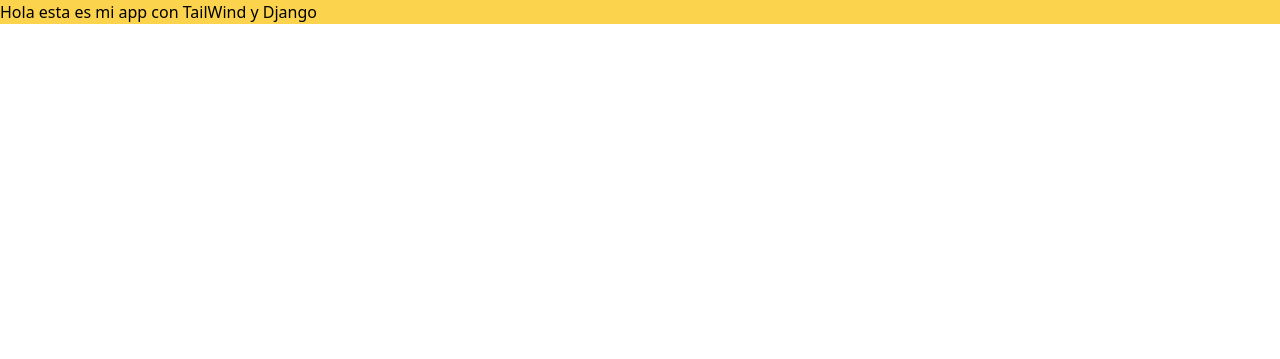
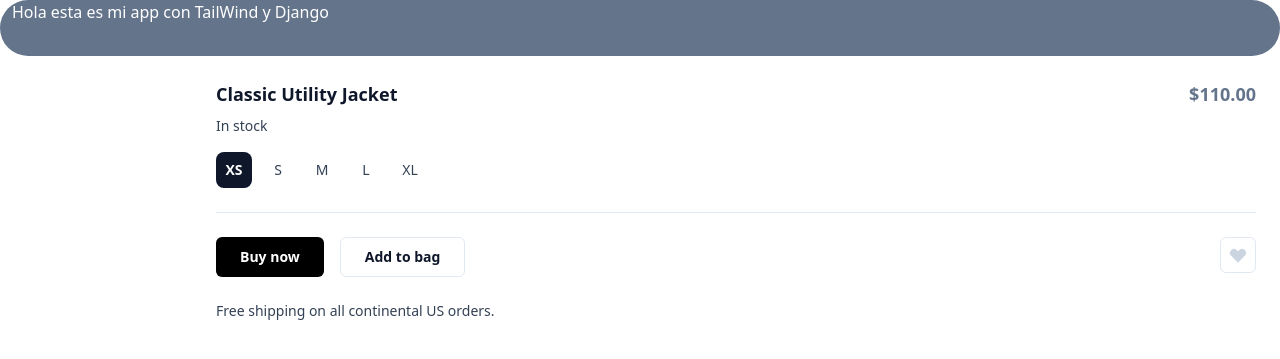
Before and after one commit to kei-kusanagi/Django-TailWind, a Django app: page / in a window 1280 px wide. Shown: the top 359 px of the page. Run offline with Django 4.2, Linux system fonts and the light colour scheme; some libraries are stand-ins or nearby versions.

Commit message:
commit Co-authored-by: Hector De Diego <lecksfrawen@gmail.com>

```diff
--- a/tailwind_django/myapp/templates/myapp/index.html
+++ b/tailwind_django/myapp/templates/myapp/index.html
@@ -7,9 +7,78 @@
     <meta name="viewport" content="width=device-width, initial-scale=1.0">
     <title>Tailwind Django</title>
     {% tailwind_css %}
+
 </head>
 <body>
-    <h1 class="text-2x1 bg-slate-500 hover:bg-amber-300">Hola esta es mi app con TailWind y Django</h1>
-
+    <h1 class="bg-slate-500 hover:bg-amber-300 rounded-full hover:rounded-lg text-white pl-3 pb-8">Hola esta es mi app con TailWind y Django</h1>
+    <div class="flex font-sans">
+        <div class="flex-none w-48 relative">
+        </div>
+        <form class="flex-auto p-6">
+          <div class="flex flex-wrap">
+            <h1 class="flex-auto text-lg font-semibold text-slate-900">
+              Classic Utility Jacket
+            </h1>
+            <div class="text-lg font-semibold text-slate-500">
+              $110.00
+            </div>
+            <div class="w-full flex-none text-sm font-medium text-slate-700 mt-2">
+              In stock
+            </div>
+          </div>
+          <div class="flex items-baseline mt-4 mb-6 pb-6 border-b border-slate-200">
+            <div class="space-x-2 flex text-sm">
+              <label>
+                <input class="sr-only peer" name="size" type="radio" value="xs" checked />
+                <div class="w-9 h-9 rounded-lg flex items-center justify-center text-slate-700 peer-checked:font-semibold peer-checked:bg-slate-900 peer-checked:text-white">
+                  XS
+                </div>
+              </label>
+              <label>
+                <input class="sr-only peer" name="size" type="radio" value="s" />
+                <div class="w-9 h-9 rounded-lg flex items-center justify-center text-slate-700 peer-checked:font-semibold peer-checked:bg-slate-900 peer-checked:text-white">
+                  S
+                </div>
+              </label>
+              <label>
+                <input class="sr-only peer" name="size" type="radio" value="m" />
+                <div class="w-9 h-9 rounded-lg flex items-center justify-center text-slate-700 peer-checked:font-semibold peer-checked:bg-slate-900 peer-checked:text-white">
+                  M
+                </div>
+              </label>
+              <label>
+                <input class="sr-only peer" name="size" type="radio" value="l" />
+                <div class="w-9 h-9 rounded-lg flex items-center justify-center text-slate-700 peer-checked:font-semibold peer-checked:bg-slate-900 peer-checked:text-white">
+                  L
+                </div>
+              </label>
+              <label>
+                <input class="sr-only peer" name="size" type="radio" value="xl" />
+                <div class="w-9 h-9 rounded-lg flex items-center justify-center text-slate-700 peer-checked:font-semibold peer-checked:bg-slate-900 peer-checked:text-white">
+                  XL
+                </div>
+              </label>
+            </div>
+          </div>
+          <div class="flex space-x-4 mb-6 text-sm font-medium">
+            <div class="flex-auto flex space-x-4">
+              <button class="h-10 px-6 font-semibold rounded-md bg-black text-white" type="submit">
+                Buy now
+              </button>
+              <button class="h-10 px-6 font-semibold rounded-md border border-slate-200 text-slate-900" type="button">
+                Add to bag
+              </button>
+            </div>
+            <button class="flex-none flex items-center justify-center w-9 h-9 rounded-md text-slate-300 border border-slate-200" type="button" aria-label="Like">
+              <svg width="20" height="20" fill="currentColor" aria-hidden="true">
+                <path fill-rule="evenodd" clip-rule="evenodd" d="M3.172 5.172a4 4 0 015.656 0L10 6.343l1.172-1.171a4 4 0 115.656 5.656L10 17.657l-6.828-6.829a4 4 0 010-5.656z" />
+              </svg>
+            </button>
+          </div>
+          <p class="text-sm text-slate-700">
+            Free shipping on all continental US orders.
+          </p>
+        </form>
+    </div>
 </body>
 </html>
--- a/tailwind_django/tailwind_django/settings.py
+++ b/tailwind_django/tailwind_django/settings.py
@@ -38,11 +38,11 @@ INSTALLED_APPS = [
     'django.contrib.messages',
     'django.contrib.staticfiles',
 
+    'myapp',
+
     'tailwind',
     'theme',
     'django_browser_reload',
-
-    'myapp',
 ]
 
 MIDDLEWARE = [
@@ -54,7 +54,7 @@ MIDDLEWARE = [
     'django.contrib.messages.middleware.MessageMiddleware',
     'django.middleware.clickjacking.XFrameOptionsMiddleware',
 
-    "django_browser_reload.middleware.BrowserReloadMiddleware",
+    'django_browser_reload.middleware.BrowserReloadMiddleware',
 
 ]
 
--- a/tailwind_django/theme/static/css/dist/styles.css
+++ b/tailwind_django/theme/static/css/dist/styles.css
@@ -673,13 +673,41 @@ select {
   }
 }
 
+.sr-only {
+  position: absolute;
+  width: 1px;
+  height: 1px;
+  padding: 0;
+  margin: -1px;
+  overflow: hidden;
+  clip: rect(0, 0, 0, 0);
+  white-space: nowrap;
+  border-width: 0;
+}
+
 .static {
   position: static;
+}
+
+.relative {
+  position: relative;
 }
 
 .mx-auto {
   margin-left: auto;
   margin-right: auto;
+}
+
+.mt-2 {
+  margin-top: 0.5rem;
+}
+
+.mt-4 {
+  margin-top: 1rem;
+}
+
+.mb-6 {
+  margin-bottom: 1.5rem;
 }
 
 .flex {
@@ -690,12 +718,85 @@ select {
   height: 100vh;
 }
 
+.h-9 {
+  height: 2.25rem;
+}
+
+.h-10 {
+  height: 2.5rem;
+}
+
+.w-48 {
+  width: 12rem;
+}
+
+.w-full {
+  width: 100%;
+}
+
+.w-9 {
+  width: 2.25rem;
+}
+
+.flex-none {
+  flex: none;
+}
+
+.flex-auto {
+  flex: 1 1 auto;
+}
+
+.flex-wrap {
+  flex-wrap: wrap;
+}
+
 .items-center {
   align-items: center;
 }
 
+.items-baseline {
+  align-items: baseline;
+}
+
 .justify-center {
   justify-content: center;
+}
+
+.space-x-2 > :not([hidden]) ~ :not([hidden]) {
+  --tw-space-x-reverse: 0;
+  margin-right: calc(0.5rem * var(--tw-space-x-reverse));
+  margin-left: calc(0.5rem * calc(1 - var(--tw-space-x-reverse)));
+}
+
+.space-x-4 > :not([hidden]) ~ :not([hidden]) {
+  --tw-space-x-reverse: 0;
+  margin-right: calc(1rem * var(--tw-space-x-reverse));
+  margin-left: calc(1rem * calc(1 - var(--tw-space-x-reverse)));
+}
+
+.rounded-full {
+  border-radius: 9999px;
+}
+
+.rounded-lg {
+  border-radius: 0.5rem;
+}
+
+.rounded-md {
+  border-radius: 0.375rem;
+}
+
+.border {
+  border-width: 1px;
+}
+
+.border-b {
+  border-bottom-width: 1px;
+}
+
+.border-slate-200 {
+  --tw-border-opacity: 1;
+  border-color: rgb(226 232 240 / var(--tw-border-opacity));
 }
 
 .bg-gray-50 {
@@ -708,13 +809,61 @@ select {
   background-color: rgb(100 116 139 / var(--tw-bg-opacity));
 }
 
+.bg-black {
+  --tw-bg-opacity: 1;
+  background-color: rgb(0 0 0 / var(--tw-bg-opacity));
+}
+
+.p-6 {
+  padding: 1.5rem;
+}
+
+.px-6 {
+  padding-left: 1.5rem;
+  padding-right: 1.5rem;
+}
+
+.pl-3 {
+  padding-left: 0.75rem;
+}
+
+.pb-8 {
+  padding-bottom: 2rem;
+}
+
+.pb-6 {
+  padding-bottom: 1.5rem;
+}
+
 .font-serif {
   font-family: ui-serif, Georgia, Cambria, "Times New Roman", Times, serif;
+}
+
+.font-sans {
+  font-family: ui-sans-serif, system-ui, -apple-system, BlinkMacSystemFont, "Segoe UI", Roboto, "Helvetica Neue", Arial, "Noto Sans", sans-serif, "Apple Color Emoji", "Segoe UI Emoji", "Segoe UI Symbol", "Noto Color Emoji";
 }
 
 .text-5xl {
   font-size: 3rem;
   line-height: 1;
+}
+
+.text-lg {
+  font-size: 1.125rem;
+  line-height: 1.75rem;
+}
+
+.text-sm {
+  font-size: 0.875rem;
+  line-height: 1.25rem;
+}
+
+.font-semibold {
+  font-weight: 600;
+}
+
+.font-medium {
+  font-weight: 500;
 }
 
 .leading-normal {
@@ -725,7 +874,50 @@ select {
   letter-spacing: 0em;
 }
 
+.text-white {
+  --tw-text-opacity: 1;
+  color: rgb(255 255 255 / var(--tw-text-opacity));
+}
+
+.text-slate-900 {
+  --tw-text-opacity: 1;
+  color: rgb(15 23 42 / var(--tw-text-opacity));
+}
+
+.text-slate-500 {
+  --tw-text-opacity: 1;
+  color: rgb(100 116 139 / var(--tw-text-opacity));
+}
+
+.text-slate-700 {
+  --tw-text-opacity: 1;
+  color: rgb(51 65 85 / var(--tw-text-opacity));
+}
+
+.text-slate-300 {
+  --tw-text-opacity: 1;
+  color: rgb(203 213 225 / var(--tw-text-opacity));
+}
+
+.hover\:rounded-lg:hover {
+  border-radius: 0.5rem;
+}
+
 .hover\:bg-amber-300:hover {
   --tw-bg-opacity: 1;
   background-color: rgb(252 211 77 / var(--tw-bg-opacity));
 }
+
+.peer:checked ~ .peer-checked\:bg-slate-900 {
+  --tw-bg-opacity: 1;
+  background-color: rgb(15 23 42 / var(--tw-bg-opacity));
+}
+
+.peer:checked ~ .peer-checked\:font-semibold {
+  font-weight: 600;
+}
+
+.peer:checked ~ .peer-checked\:text-white {
+  --tw-text-opacity: 1;
+  color: rgb(255 255 255 / var(--tw-text-opacity));
+}
--- a/tailwind_django/theme/static_src/tailwind.config.js
+++ b/tailwind_django/theme/static_src/tailwind.config.js
@@ -24,7 +24,7 @@ module.exports = {
          * Templates in other django apps (BASE_DIR/<any_app_name>/templates).
          * Adjust the following line to match your project structure.
          */
-        '../../**/templates/**/*.html',
+        '../../**/templates/**/*.html', // Este debe poder encontrar /myapp
 
         /**
          * JS: If you use Tailwind CSS in JavaScript, uncomment the following lines and make sure
```
Also changed, not shown: tailwind_django/theme/templates/base.html (+8 -1 lines).
